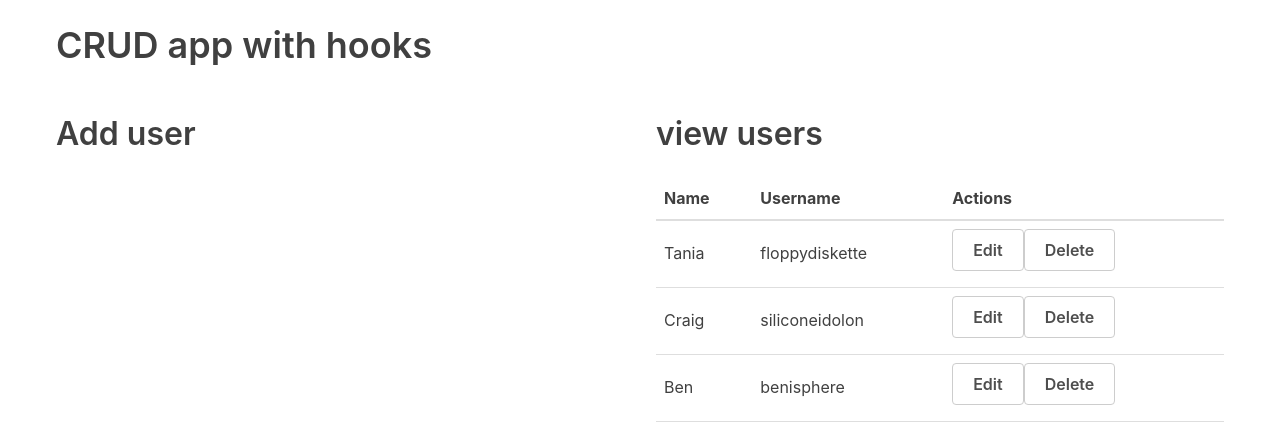
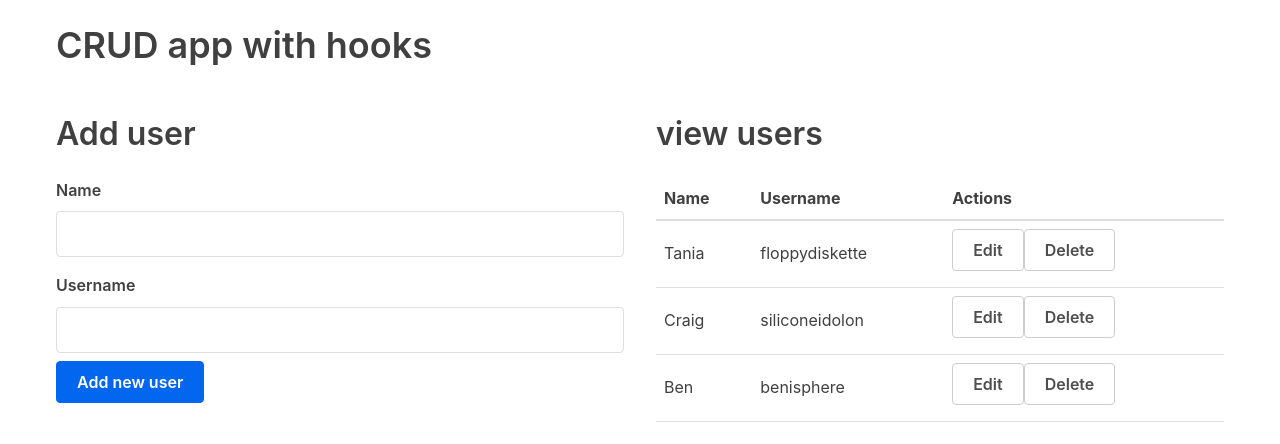
Before and after one commit to HenryFerreira/React_Con_CRUD, a React (Create React App) app: page / in a window 1280 px wide. Shown: the top 444 px of the page. Built offline with nearby package versions, Linux system fonts and the light colour scheme.

Commit message:
Se implementaron los campos para ingresar al usuario junto a sus verificaciones

```diff
--- a/src/App.js
+++ b/src/App.js
@@ -1,6 +1,7 @@
 import React, { useState } from 'react';
 import UserTable from './components/UserTable';
 import { v4 as uuidv4 } from 'uuid';
+import AddUserForm from './components/AddUserForm';
 
 function App() {
 
@@ -13,12 +14,22 @@
   //State
   const [users, setUsers] = useState(usersData);
 
+  //agregar usuarios
+  const addUser = (user) =>{
+    users.id = uuidv4()
+    setUsers([
+      ...users,
+      user
+    ])
+  }
+
   return (
     <div className='container'>
       <h1>CRUD app with hooks</h1>
       <div className='flex-row'>
         <div className='flex-large'>
           <h2>Add user</h2>
+          <AddUserForm addUser={addUser}/>
         </div>
         <div className='flex-large'>
           <h2>view users</h2>
--- /dev/null
+++ b/src/components/AddUserForm.jsx
@@ -0,0 +1,62 @@
+import React, { Fragment } from 'react'
+import { useForm } from 'react-hook-form';
+
+const AddUserForm = (props) => {
+
+    const {register, handleSubmit, formState: {errors}} = useForm()
+
+    const onSubmit = (data, e) => {
+
+        props.addUser(data)
+
+        e.target.reset();
+    }
+
+    return (
+        <Fragment>
+            <form onSubmit={handleSubmit(onSubmit)}>
+                <label>Name</label>
+                <input
+                    type="text"
+                    //Nueva forma de hacer los registers desde la v7
+                    {...register("name", {
+                        required: {
+                            value: true,
+                            message: 'Campo obligatorio'
+                        }
+                    })
+                    }
+                />
+                <div>
+                    {errors?.name?.message}
+                </div>
+
+                <label>Username</label>
+                <input
+                    type="text"
+                    //Nueva forma de hacer los registers desde la v7
+                    {...register("username", {
+                        required: {
+                            value: true,
+                            message: 'Campo obligatorio'
+                        },
+                        minLength: {
+                            value:2,
+                            message: 'Minimo 2 letras'
+                        }
+                    })
+                    }
+                />
+                <div>
+                    {errors?.username?.message}
+                </div>
+
+
+
+                <button>Add new user</button>
+            </form>
+        </Fragment>
+    );
+}
+
+export default AddUserForm;
```
